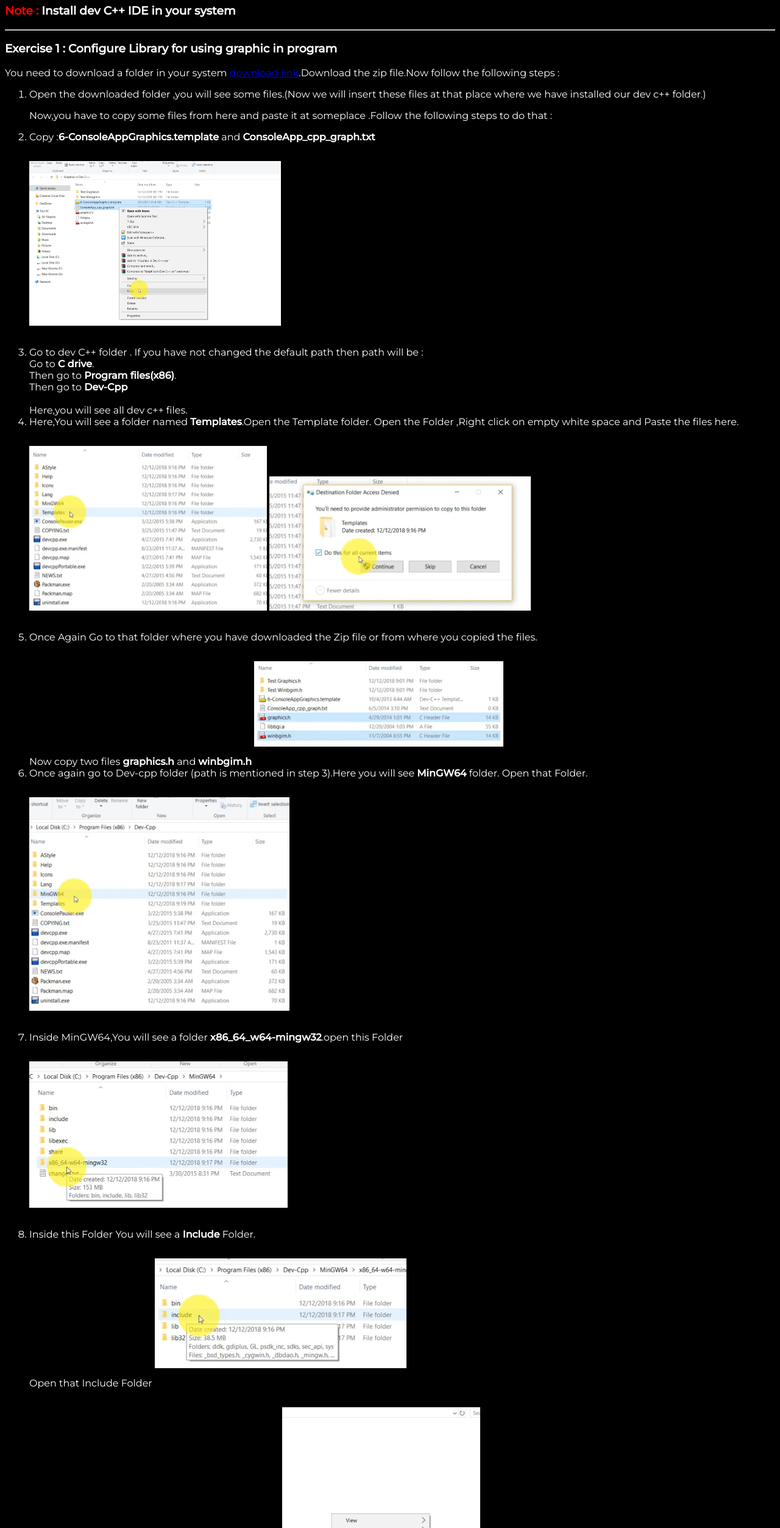
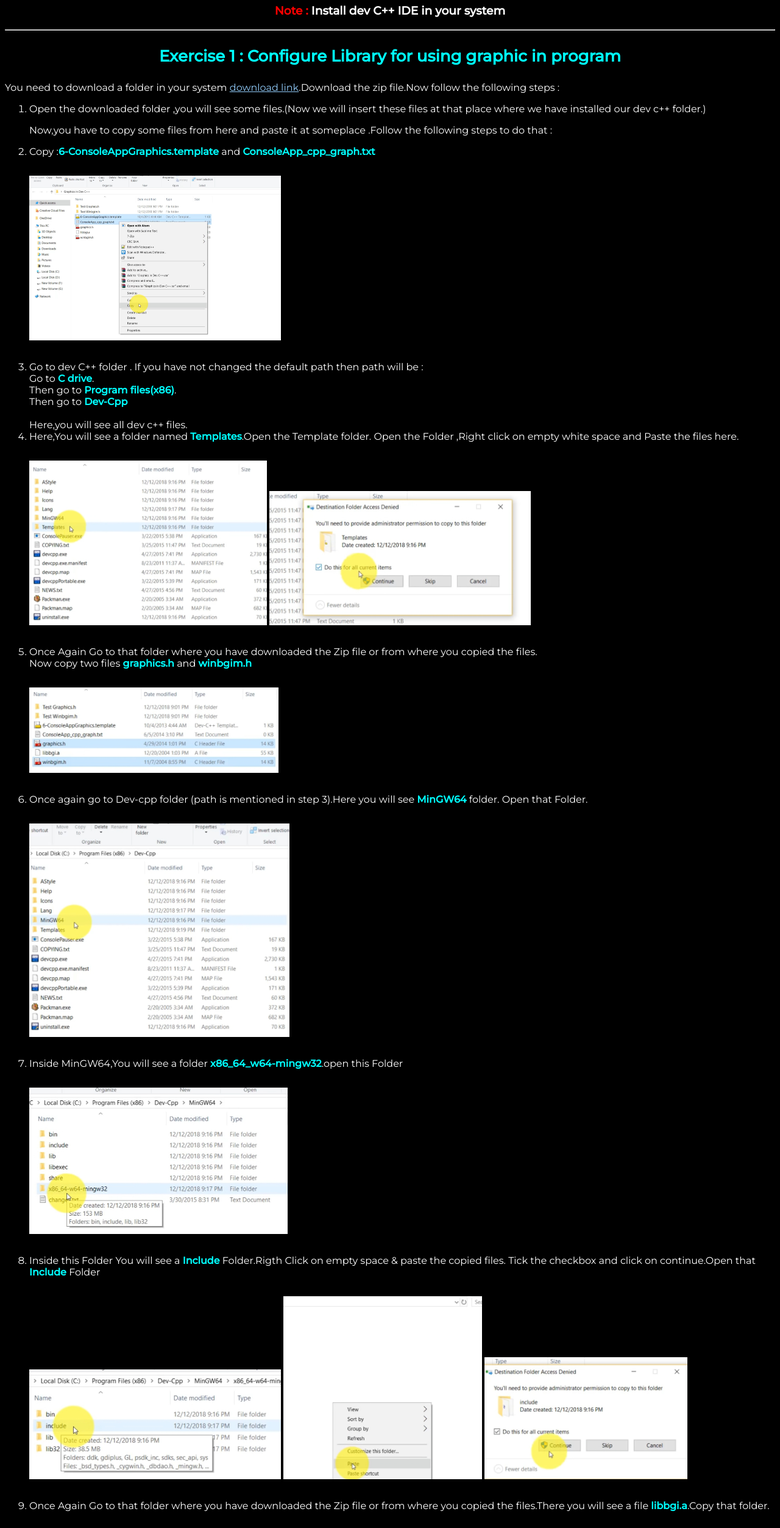
Before and after one commit to JuvitaSaini09/ISTE-Workshop-Bike-Animation, a plain HTML site: page index.html in a window 1280 px wide. Shown: the part 76-2581 px from the top of the page at 61% size. Drawn offline with Linux system fonts and the light colour scheme.

Commit message:
docs: document updated

```diff
--- a/index.html
+++ b/index.html
@@ -11,49 +11,83 @@
 
 <body>
     <main id="container">
-        <h1>Moving Bike</h1>
-        <h3><span style="color:red">Note :</span> Install dev C++ IDE in your system</h3>
+        <h1 class="heading">Moving Bike</h1>
+        <h3 class="heading"><span style="color:red">Note :</span> Install dev C++ IDE in your system</h3>
         <hr>
         <section>
-            <h3>Exercise 1 : Configure Library for using graphic in program</h3>
+            <h3 class="exercise-heading">Exercise 1 : Configure Library for using graphic in program</h3>
             <p>You need to download a folder in your system <a
                     href="https://drive.google.com/file/d/14BLoBy0PA_A7_gdgO6UWiLEzrMPr7Hua/view">download
                     link</a>.Download the zip file.Now follow the following steps :</p>
             <div>
                 <ol>
-                    <li>Open the downloaded folder ,you will see some files.(Now we will insert these files at that place where we
+                    <li>Open the downloaded folder ,you will see some files.(Now we will insert these files at that
+                        place where we
                         have installed our dev c++ folder.)</li>
-<p>Now,you have to copy some files from here and paste it at someplace .Follow the following steps to do that :</p>
-<li>Copy :<b>6-ConsoleAppGraphics.template</b> and <b>ConsoleApp_cpp_graph.txt</b> </li>
-<img style="height:270px" src="images/step1.jpg"/>
+                    <p>Now,you have to copy some files from here and paste it at someplace .Follow the following steps
+                        to do that :</p>
+                    <li>Copy :<b>6-ConsoleAppGraphics.template</b> and <b>ConsoleApp_cpp_graph.txt</b> </li>
+                    <img style="height:270px" src="images/step1.jpg" />
                     <li>Go to dev C++ folder .
-                        If you have not changed the default path then path will be :<br>Go to <b>C drive</b>.<br>Then go to <b>Program files(x86)</b>.<br>Then go to <b>Dev-Cpp</b></li>
+                        If you have not changed the default path then path will be :<br>Go to <b>C drive</b>.<br>Then go
+                        to <b>Program files(x86)</b>.<br>Then go to <b>Dev-Cpp</b></li>
                     <br>
                     Here,you will see all dev c++ files.
-                    <li>Here,You will see a folder named <b>Templates</b>.Open the Template folder. Open the Folder ,Right click on empty white space and Paste the files here.</li>
-                    <img style="height:270px"  src="images/templates.jpg"/>
+                    <li>Here,You will see a folder named <b>Templates</b>.Open the Template folder. Open the Folder
+                        ,Right click on empty white space and Paste the files here.</li>
+                    <img style="height:270px" src="images/templates.jpg" />
 
-                    <img style="height:220px"  src="images/firstPaste.jpg"/>
-                    <li>Once Again Go to that folder where you have downloaded the Zip file or from where you copied the files.
-                        <br>Now copy two files <b>graphics.h</b> and <b>winbgim.h</b>
-                        <img style="height:140px"  src="images/step2.jpg"/>
-                        <li>Once again go to Dev-cpp folder (path is mentioned in step 3).Here you will see <b>MinGW64</b> folder. Open that Folder.</li>
-                        <img style="height:350px"   src="images/MinGW64.jpg" />
-                        <li>Inside MinGW64,You will see a folder <b>x86_64_w64-mingw32</b>.open this Folder</li>
-                        <img style="height:240px"  src="images/x86.jpg"/>
-                        <li> Inside this Folder You will see a <b>Include</b> Folder.</li>
+                    <img style="height:220px" src="images/firstPaste.jpg" />
+                    <li>Once Again Go to that folder where you have downloaded the Zip file or from where you copied the
+                        files.
+
+                        <br>Now copy two files <b>graphics.h</b> and <b>winbgim.h</b></li>
+                        <img style="height:140px" src="images/step2.jpg" />
+
+                    <li>Once again go to Dev-cpp folder (path is mentioned in step 3).Here you will see <b>MinGW64</b>
+                        folder. Open that Folder.</li>
+                    <img style="height:350px" src="images/MinGW64.jpg" />
+                    <li>Inside MinGW64,You will see a folder <b>x86_64_w64-mingw32</b>.open this Folder</li>
+                    <img style="height:240px" src="images/x86.jpg" />
+                    <li> Inside this Folder You will see a <b>Include</b> Folder.Rigth Click on empty space & paste the
+                        copied files. Tick the checkbox and click on continue.Open that <b>Include </b>Folder</li>
 
                     </li>
-                    Open that Include Folder
-                    <img style="height:180px" src="images/include.jpg"/><br>
-                    Rigth Click on empty space & paste the copied files.
-                    <img style="height:300px" src="images/includePaste.jpg"/><br>
-                    Tick the checkbox and click on continue.
-                    <img style="height:200px" src="images/includePasteContinue.jpg"/>
-                    <li></li>
+
+                    <img style="height:180px" src="images/include.jpg" />
+
+                    <img style="height:300px" src="images/includePaste.jpg" />
+
+                    <img style="height:200px" src="images/includePasteContinue.jpg" />
+
+                    <li>Once Again Go to that folder where you have downloaded the Zip file or from where you copied the
+                        files.There you will see a file <b>libbgi.a</b>.Copy that folder.</li>
+                        <img style="height:160px" src="images/libbgi.jpg"/>
+                        <li>Once again go to Dev-cpp folder (path is mentioned in step 3).Here you will see <b>MinGW64</b>
+                            folder. Open that Folder.</li>
+                            <img style="height:350px" src="images/MinGW64.jpg" />
+                            <li> Inside this Folder You will see a <b>lib</b> Folder.Rigth Click on empty space & paste the
+                                copied files. Tick the checkbox and click on continue.</li>
+                                <img style="height:220px"  src="images/lib.jpg"/>
+                                <img style="height:340px" src="images/lastPaste.jpg"/>
 
                 </ol>
             </div>
+        </section>
+        <section>
+            <h3 class="exercise-heading">Exercise 2 : Create a new Project</h3>
+            <p>
+                <ul>
+                    <li>Change the 64 bit release to 32 bit release.<span style="color:red">If you use 64 bit release error will come </span>😠</li>
+                    <li>Go To Project ->Project options->parameters. Now inside <b>linkers</b> box,Paste the following : <br><br>
+                        -lbgi<br>
+                        -lgdi32<br>
+                        -lcomdlg32<br>
+                        -luuid<br>
+                        -loleaut32<br>
+                        -lole32</li>
+                </ul</p>
+                <p>😃 Yippe !! Now,You are ready to use graphic functions</p>
         </section>
 
 
--- a/style.css
+++ b/style.css
@@ -5,11 +5,24 @@
 
 
   body{
-    background-color: black;
+    background-color:rgb(0, 0, 0);
     color:white;
     font-family: 'Montserrat', sans-serif;
   }
+ .heading{
+  text-align: center;
+ }
+  b{
+    color:cyan;
+  }
 img{
     margin:30px 0;
-
 }
+.exercise-heading{
+  color:cyan;
+  text-align: center;
+  font-size: 26px;
+}
+a{
+  color:rgb(146, 204, 251);
+}
```
Also changed, not shown: images/lastPaste.jpg (added), images/lib.jpg (added), images/libbgi.jpg (added).
